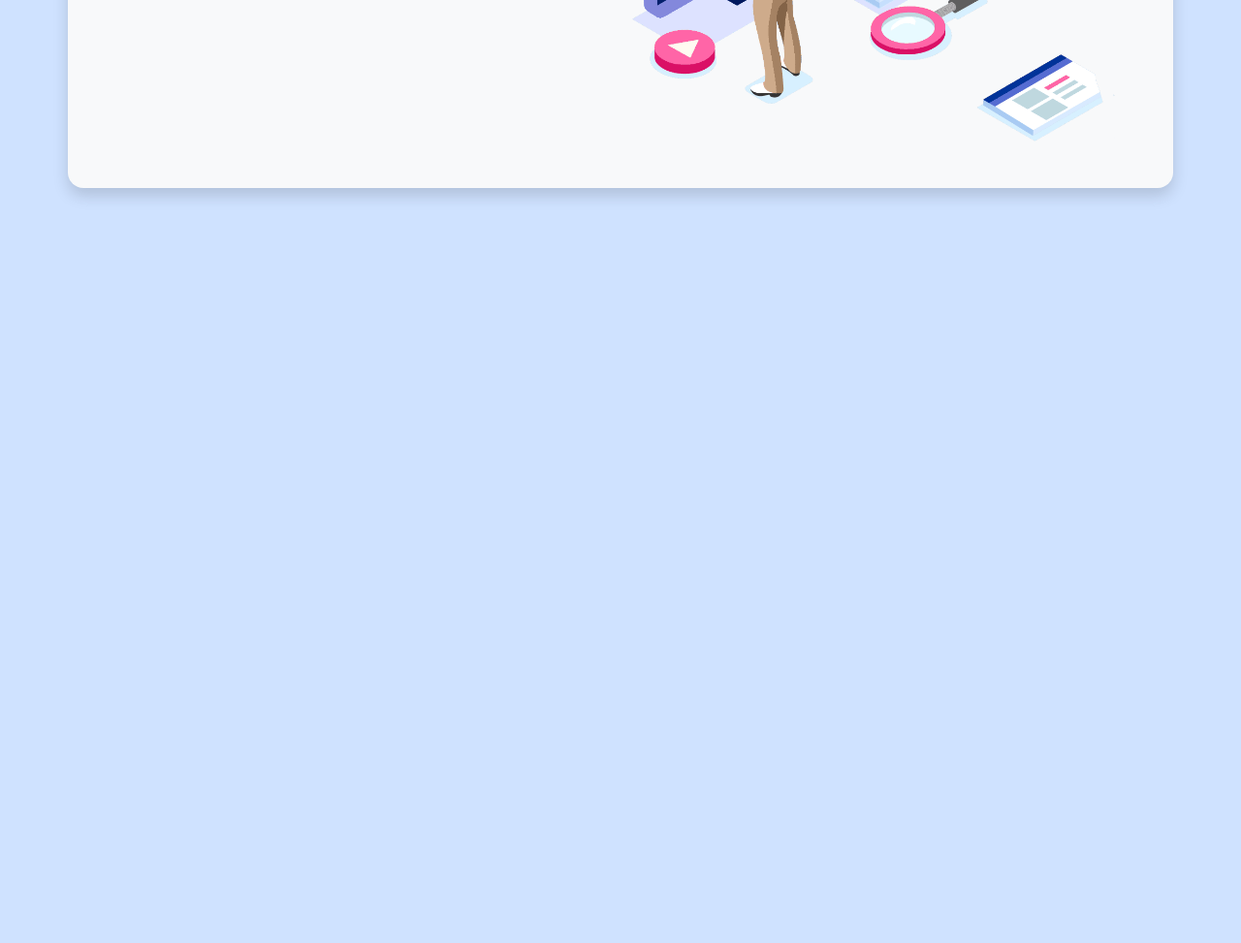
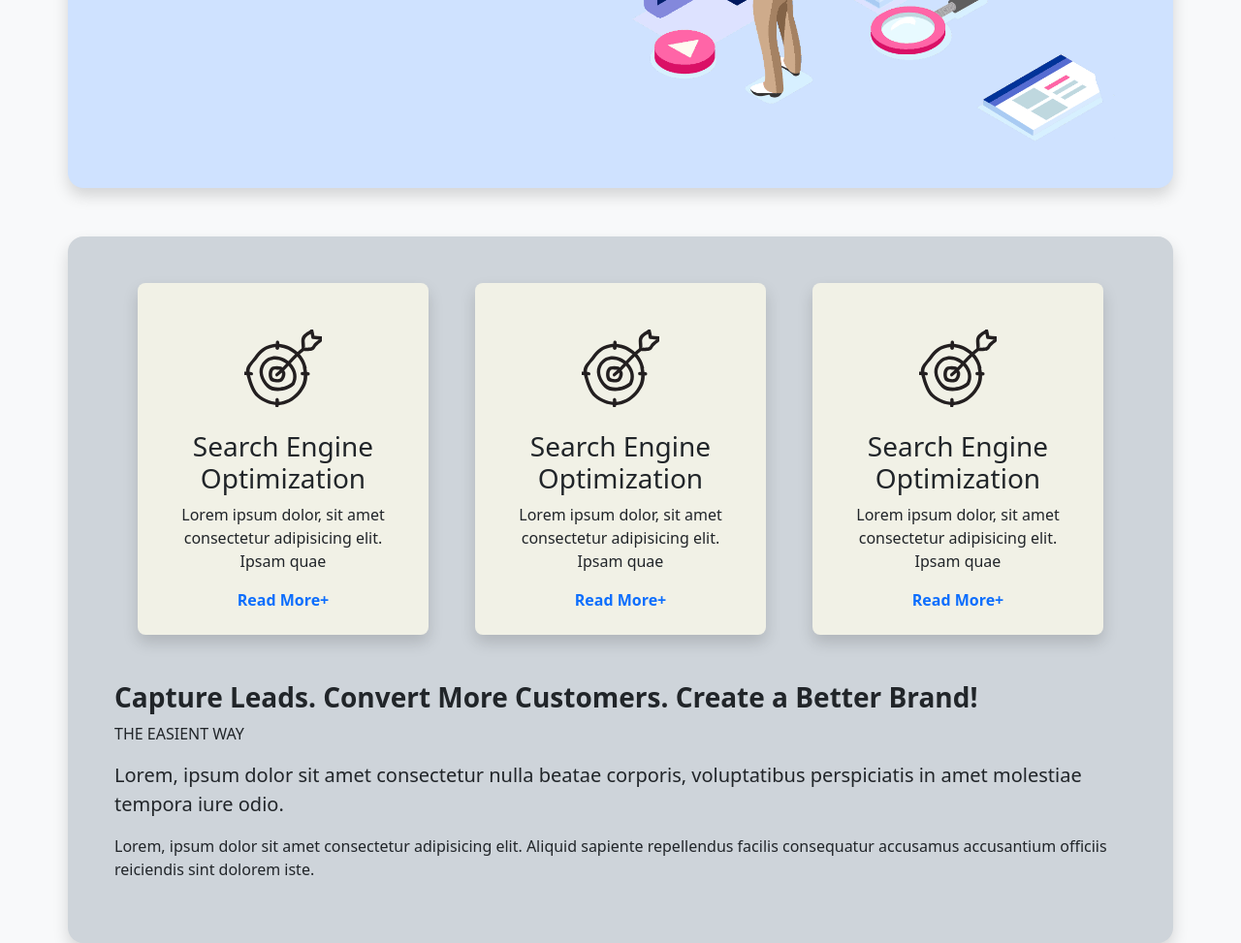
Before and after one commit to bhushanpatil288/PORTO-clone, a plain HTML site: page index.html in a window 1280 px wide. Shown: the part 580-1553 px from the top of the page at 97% size. Before the commit the page ends 800 px from the top, so only its background shows below. Drawn offline with nearby package versions, Linux system fonts and the light colour scheme.

Commit message:
added basic services section

```diff
--- a/assets/css/media.css
+++ b/assets/css/media.css
@@ -1,5 +1,19 @@
 @media(max-width: 576px){
-    .hero-container{
+    .no-sm-shadow-radius{
         border-radius: 0 !important;
+        box-shadow: none !important;
+    }
+    header > div{
+        padding: 0px !important;
+    }
+    .hero-section, .services-section, services-section{
+        margin-top: 0px;
+        box-shadow: none !important;
     }
 }
+
+@media(max-width: 1400px){
+    .service-card{
+        position: static !important;
+    }
+}
--- a/assets/css/style.css
+++ b/assets/css/style.css
@@ -36,14 +36,27 @@
 
 /* HERO SECTION START */
 
-.hero-container, .navbar-container{
+.no-sm-shadow-radius{
     transition: var(--transition-basic);
 }
 
-.hero-container:hover, .navbar-container:hover{
+.hero-container:hover, .navbar-container:hover, .no-sm-shadow-radius:hover{
     box-shadow: none !important;
 }
 
 /* HERO SECTION END */
 
+/* SERVICES SECTION START */
+
+.service-card{
+    width: 300px;
+}
+
+.service-card:nth-child(2){
+    left: 280px;
+    top: 200px;
+}
+
+/* SERVICES SECTION END */
+
 /* BODY END */
--- a/assets/css/utilities.css
+++ b/assets/css/utilities.css
@@ -1,6 +1,15 @@
 :root{
     --transition-basic: all 0.2s linear;
 }
+
+/* background colors */
+.bg-cream-subtle{
+    background-color: #f1f1e6;
+}
+.bg-cream{
+    background-color: #F5F3CD;
+}
+
 /* others */
 .hover{
     cursor: pointer;
--- a/index.html
+++ b/index.html
@@ -19,11 +19,11 @@
      <link rel="stylesheet" href="./assets/css/media.css">
 </head>
 
-<body class="bg-primary-subtle">
+<body class="bg-light">
     <header>
         <!---------------------- NAVBAR START ---------------------->
-        <div class="pt-3 pb-3">
-            <div class="container navbar-container d-flex justify-content-between bg-light p-3 rounded-4 shadow">
+        <div class="pt-sm-3 pb-sm-3">
+            <div class="container navbar-container d-flex justify-content-between bg-dark-subtle p-3 rounded-4 shadow no-sm-shadow-radius">
                 <div class="logo pt-1">
                     <img src="./assets/images/logo.png" alt="logo" class="img-fluid">
                 </div>
@@ -60,9 +60,10 @@
         <!---------------------- NAVBAR END ---------------------->
     </header>
 
-    <body>
+    <main>
+        <!---------------------- HERO-SECTION START ---------------------->
         <section class="hero-section m-50">
-            <div class="container hero-container bg-light rounded-4 shadow">
+            <div class="container hero-container bg-primary-subtle rounded-4 shadow no-sm-shadow-radius">
                 <div class="row p-5 d-flex justify-content-center align-items-center gap-5 gap-md-0">
                     <div class="col-12 col-md-6">
                         <h1>Start Growing Your Business Through Better SEO</h1>
@@ -75,8 +76,45 @@
                 </div>
             </div>
         </section>
+        <!---------------------- HERO-SECTION END ---------------------->
+        <!---------------------- SERVICES-SECTION START ---------------------->
+        <section class="services-section m-50">
+            <div class="container bg-dark-subtle service-container no-sm-shadow-radius p-5 rounded-4 shadow no-sm-shadow-radius">
+                <div class="row justify-content-center align-items-center">
+                    <div class="service-card-container col-12 col-xxl-6 d-flex justify-content-center justify-content-xxl-start flex-wrap gap-5 position-relative">
+                        <div class="service-card bg-cream-subtle d-flex flex-column justify-content-center align-items-center p-4 rounded-3 shadow">
+                            <img src="./assets/images/target.svg" alt="" class="img-fluid mb-4 mt-4">
+                            <h3 class="text-center">Search Engine Optimization</h3>
+                            <p class="text-center">Lorem ipsum dolor, sit amet consectetur adipisicing elit. Ipsam quae</p>
+                            <a href="#" class="text-primary fw-semibold text-decoration-none">Read More+</a>
+                        </div>
+                        <div class="service-card bg-cream-subtle d-flex flex-column justify-content-center align-items-center p-4 rounded-3 shadow position-absolute">
+                            <img src="./assets/images/target.svg" alt="" class="img-fluid mb-4 mt-4">
+                            <h3 class="text-center">Search Engine Optimization</h3>
+                            <p class="text-center">Lorem ipsum dolor, sit amet consectetur adipisicing elit. Ipsam quae</p>
+                            <a href="#" class="text-primary fw-semibold text-decoration-none">Read More+</a>
+                        </div>
+                        <div class="service-card bg-cream-subtle d-flex flex-column justify-content-center align-items-center p-4 rounded-3 shadow">
+                            <img src="./assets/images/target.svg" alt="" class="img-fluid mb-4 mt-4">
+                            <h3 class="text-center">Search Engine Optimization</h3>
+                            <p class="text-center">Lorem ipsum dolor, sit amet consectetur adipisicing elit. Ipsam quae</p>
+                            <a href="#" class="text-primary fw-semibold text-decoration-none">Read More+</a>
+                        </div>
+                    </div>
+                    <div class="col-12 col-xxl-6 mt-5 m-md-0 pt-5">
+                        <div>
+                            <h3 class="fw-semibold">Capture Leads. Convert More Customers. Create a Better Brand!</h3>
+                            <p>THE EASIENT WAY</p>
+                        </div>
+                        <p class="fs-5">Lorem, ipsum dolor sit amet consectetur nulla beatae corporis, voluptatibus perspiciatis in amet molestiae tempora iure odio.</p>
+                        <p>Lorem, ipsum dolor sit amet consectetur adipisicing elit. Aliquid sapiente repellendus facilis consequatur accusamus accusantium officiis reiciendis sint dolorem iste.</p>
+                    </div>
+                </div>
+            </div>
+        </section>
+        <!---------------------- SERVICES-SECTION END ---------------------->
 
-    </body>
+    </main>
     <footer>
 
     </footer>
```
Also changed, not shown: assets/images/search-web.svg (added), assets/images/speaker.svg (added), assets/images/target.svg (added).
